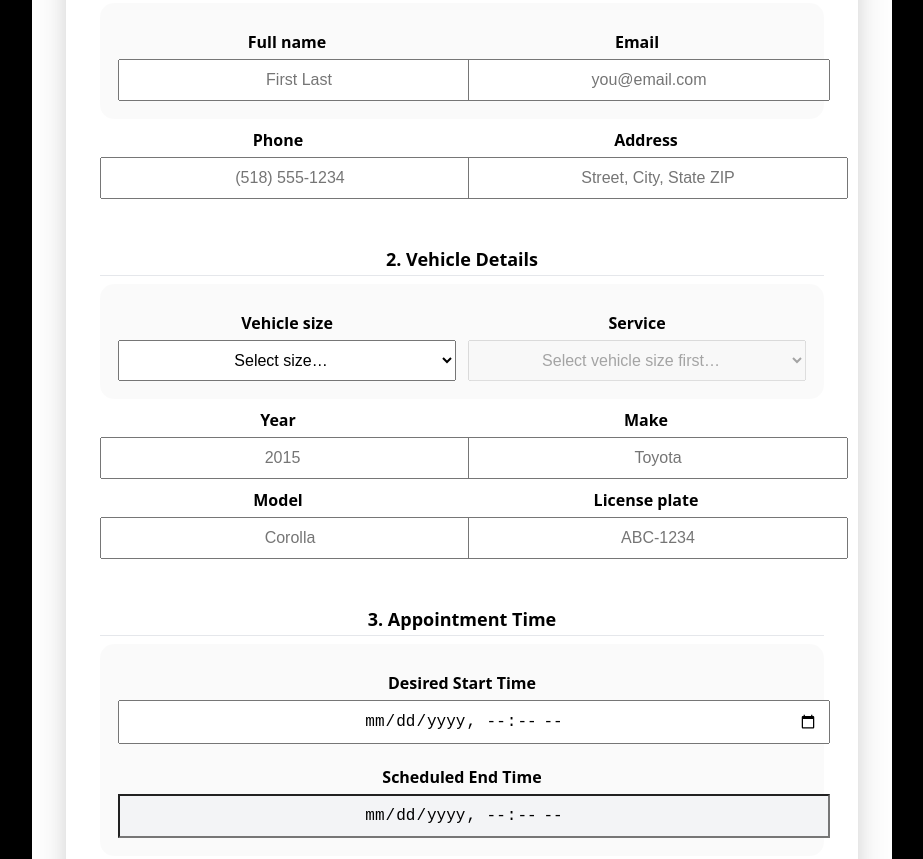
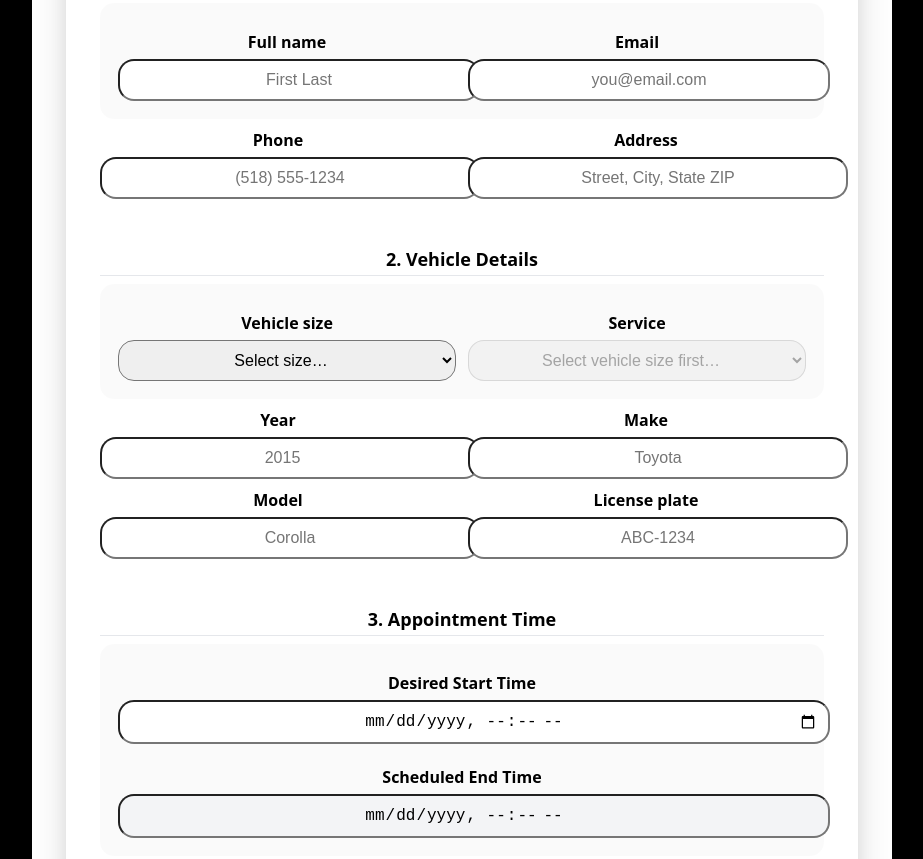
Before and after one commit to MoonAutoDetailing/moon-auto-detailing-booking, a website: page index.html in a window 1280 px wide. Shown: the part 316-1175 px from the top of the page, without its empty margins (178-1101 px from the left). Drawn offline with Linux system fonts and the light colour scheme; a script that the page names is missing.

Commit message:
Update index.html

```diff
--- a/index.html
+++ b/index.html
@@ -169,6 +169,16 @@ h3 {
   background: rgba(0, 0, 0, 0.02);
   padding: 18px;
   border-radius: 14px;
+}
+    /* Force rounded inputs everywhere (desktop + mobile) */
+input,
+select,
+textarea {
+  border-radius: 16px !important;
+}
+input[type="datetime-local"] {
+  border-radius: 16px !important;
+  overflow: hidden;
 }
 
   </style>                              <!--PAGE UI DESIGN END-->
```
